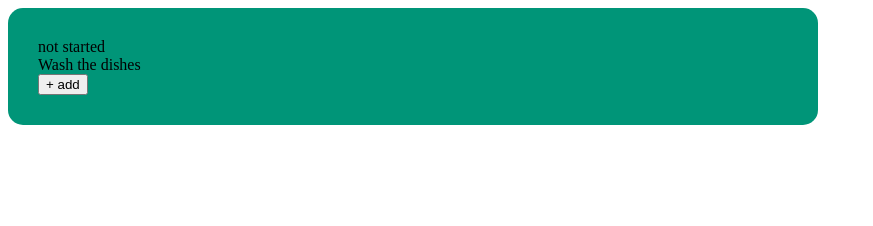
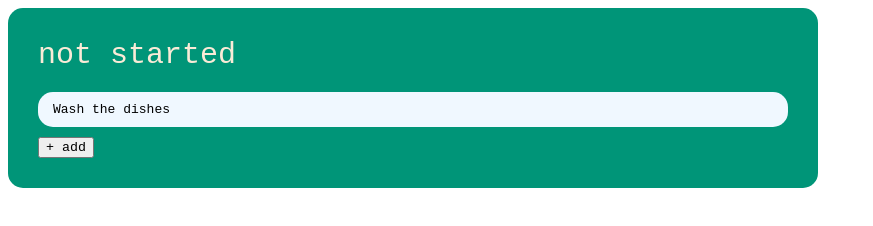
Before and after one commit to Josh-Darling13/vanban, a plain HTML site: page index.html in a window 1280 px wide. Shown: the whole page, without its empty margins (0-873 px from the left). Drawn offline with Linux system fonts and the light colour scheme.

Commit message:
added additional css

```diff
--- a/css/main.css
+++ b/css/main.css
@@ -5,3 +5,40 @@
     background-color: #009578;
     border-radius: 15px;
 }
+
+.kanban * {
+    font-family: monospace;
+}
+
+.kanban__column{
+    flex: 1;
+}
+
+.kanban__column:not(:last-child){
+    margin-right: 30px;
+}
+
+.kanban__column-title {
+    margin-bottom: 20px;
+    font-size: 30px;
+    color: antiquewhite;
+    user-select: none;
+}
+
+.kanban__item-input{
+    padding: 10px 15px;
+    box-sizing: border-box;
+    background-color: aliceblue;
+    border-radius: 15px;
+    cursor: pointer;
+}
+
+.kanban__dropzone{
+    height: 10px;
+    transition: background 0.15s, height 0.15s;
+}
+
+.kanban__dropzone--active{
+    height: 25px;
+    background-color: rgba(0,0,0, 0.25);
+}
--- a/index.html
+++ b/index.html
@@ -13,7 +13,7 @@
         <div class="kanban__column">
             <div class="kanban__column-title">not started</div>
             <div class="kanban__items">
-                <div contenteditable class="kanban__items-input">Wash the dishes</div>
+                <div contenteditable class="kanban__item-input">Wash the dishes</div>
                 <div class="kanban__dropzone"></div>
             </div>
             <button class="kanban__add-item" type="button">+ add</button>
```
